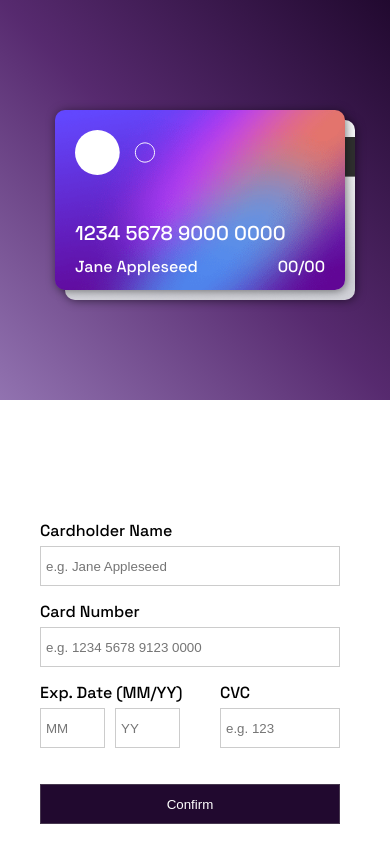
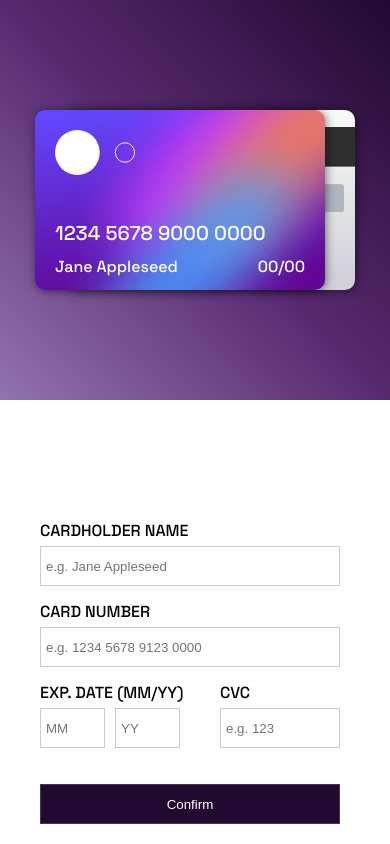
Before and after one commit to edusantsouza/-Interactive-card-details-form, a plain HTML site: page index.html in a window 390 px wide. Shown: the top 844 px of the page. Drawn offline with Linux system fonts and the light colour scheme.

Commit message:
Adjustments

```diff
--- a/index.html
+++ b/index.html
@@ -1,5 +1,5 @@
 <!DOCTYPE html>
-<html lang="en">
+<html lang="pt-BR">
 
 <head>
   <meta charset="UTF-8" />
@@ -34,17 +34,17 @@
     </div>
     <div class="form-container visible">
       <form action="#" id="card-form">
-        <label for="name">Cardholder Name</label>
+        <label for="name">CARDHOLDER NAME</label>
         <input type="text" aria-att="Cardholder Name" placeholder="e.g. Jane Appleseed" class="inputName" />
         <small class="warning name">Can't be blank.</small>
 
-        <label for="card-number">Card Number</label>
+        <label for="card-number">CARD NUMBER</label>
         <input placeholder="e.g. 1234 5678 9123 0000" class="inputNumber" oninput="javascript: if (this.value.length > this.maxLength) this.value = this.value.slice(0, this.maxLength);" type="number" maxlength="16" aria-att="Card Number" />
         <small class="warning number">Can't be blank.</small>
 
         <div class="form-section">
           <div>
-            <label for="exp-date" class="label">Exp. Date (MM/YY)</label>
+            <label for="exp-date" class="label">EXP. DATE (MM/YY)</label>
             <div>
               <div class="exp-date">
                 <input placeholder="MM" class="inputMonth" oninput="javascript: if (this.value.length > this.maxLength) this.value = this.value.slice(0, this.maxLength);" type="number" maxlength="2" aria-att="Month" />
--- a/style.css
+++ b/style.css
@@ -124,8 +124,8 @@ input[type="submit"]:hover {
   left: -20rem;
 }
 
-.front-card {
-  background-image: url(./images/bg-card-front.png);
+.back-card{
+  background-image: url(./images/bg-card-back.png);
   background-repeat: no-repeat;
   background-size: cover;
   background-position: center;
@@ -143,8 +143,8 @@ input[type="submit"]:hover {
   z-index: 9999;
   position: absolute;
 }
-.back-card {
-  background-image: url(./images/bg-card-back.png);
+.front-card  {
+  background-image: url(./images/bg-card-front.png) ;
   background-repeat: no-repeat;
   background-size: cover;
   background-position: center;
@@ -311,7 +311,7 @@ input[type="submit"]:hover {
     display: flex;
     flex-direction: column;
     grid-row: 4/6;
-    z-index: 9999;
+    z-index: 2;
     margin-right: 3rem;
   }
   .back-card {
@@ -327,10 +327,10 @@ input[type="submit"]:hover {
     padding: 2rem;
     display: flex;
     flex-direction: column;
-    top: -28rem;
+    top:5;
     position: absolute;
     margin-left: 3rem;
-
+    z-index: 1;
   }
   .attribution {
     font-size: 11px;
```
Also changed, not shown: 1 other file.
